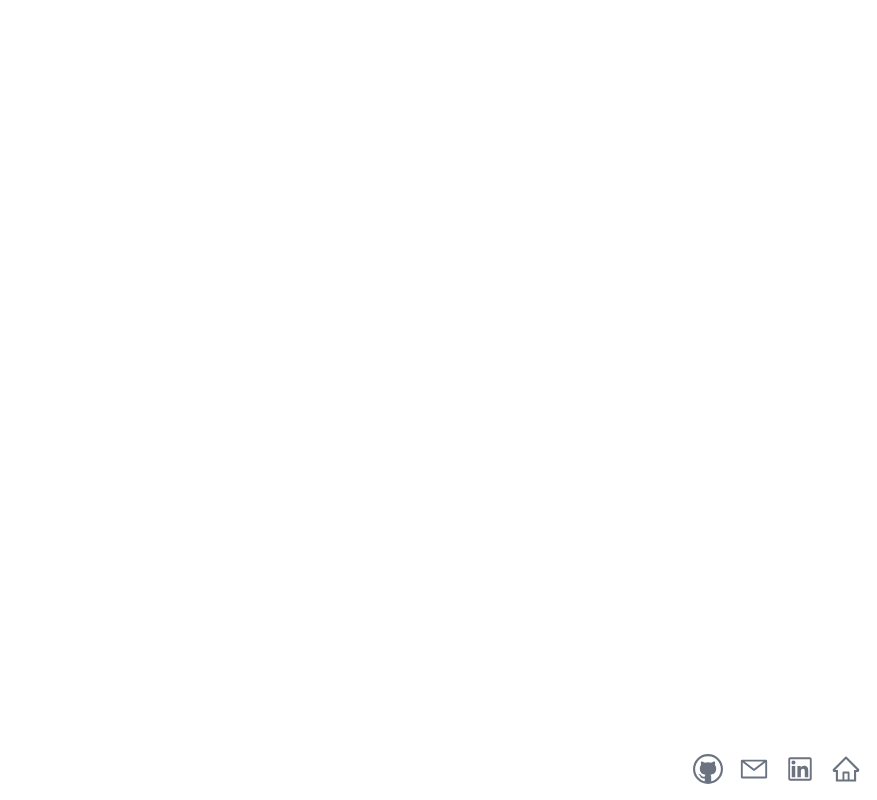
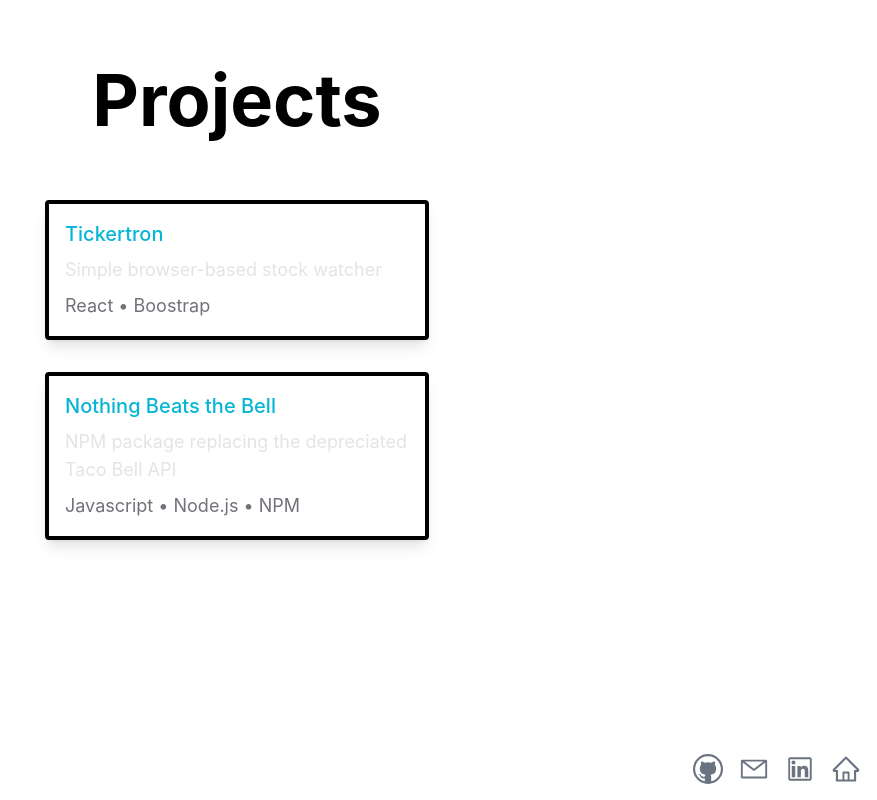
Before and after one commit to jhiney/personal-website, a Next.js app: page /projects in a window 1280 px wide. Shown: the whole page, without its empty margins (403-1280 px from the left). Built offline with nearby package versions, Linux system fonts and the light colour scheme.

Commit message:
projects page

```diff
--- a/components/card.js
+++ b/components/card.js
@@ -2,7 +2,7 @@
 export default function Card(props) {
 	return (
 		<Link href={props.link} passHref={true}>
-			<div className="shadow-lg max-w-sm rounded overflow-hidden border-4 border-black dark:border-zinc-400 dark:hover:shadow-cyan-400 ">
+			<div className="shadow-lg max-w-sm rounded overflow-hidden border-4 border-black dark:border-zinc-400 dark:hover:shadow-cyan-400/75 ">
 				<div className="px-6 py-4">
 					{!props.cardTitle ? (
 						""
--- /dev/null
+++ b/components/projectCard.js
@@ -0,0 +1,12 @@
+import Link from "next/link";
+export default function ProjectCard(props) {
+	return (
+		<Link href={props.link} passHref={true}>
+			<div className="p-4 shadow-lg max-w-sm rounded overflow-hidden border-4 border-black dark:border-zinc-400 dark:hover:shadow-cyan-400/75  ">
+				<dt className="text-xl font-medium text-cyan-500">{props.projectTitle}</dt>
+				<dd className="mt-2 text-lg text-zinc-200">{props.projectDescription}</dd>
+				<dd className="mt-2 text-lg text-zinc-500">{props.projectTools}</dd>
+			</div>
+		</Link>
+	);
+}
--- a/pages/index.js
+++ b/pages/index.js
@@ -16,7 +16,7 @@
 					Financial systems & database analyst, self-taught programmer.
 				</p>
 				<div className="grid lg:grid-cols-3 gap-6 pt-6 sm:grid-cols-1 md:grid-cols-2">
-					<Card cardTitle="About Me" cardDescription="A little about myself" link="/about" />
+					<Card cardTitle="About Me" cardDescription="A little about myself." link="/about" />
 					<Card
 						cardTitle="Projects"
 						cardDescription="Some things that I have worked on."
--- a/pages/projects.js
+++ b/pages/projects.js
@@ -1,4 +1,5 @@
 import Head from "next/head";
+import ProjectCard from "../components/projectCard";
 
 export default function Projects() {
 	return (
@@ -8,7 +9,23 @@
 				<meta name="description" content="Projects" />
 				<link rel="icon" href="/favicon.ico" />
 			</Head>
-			<div className="min-h-screen flex flex-1 flex-col justify-center items-center p-8"></div>
+			<div className="min-h-screen flex flex-1 flex-col items-center pt-16">
+				<h1 className="font-bold text-7xl text-center pb-8">Projects</h1>
+				<div className="grid grid-cols-1 pt-8 gap-y-8">
+					<ProjectCard
+						projectTitle="Tickertron"
+						link="https://jhiney.github.io/tickertron/"
+						projectDescription="Simple browser-based stock watcher"
+						projectTools="React &bull; Boostrap"
+					/>
+					<ProjectCard
+						projectTitle="Nothing Beats the Bell"
+						link="https://www.npmjs.com/package/nothing-beats-the-bell"
+						projectDescription="NPM package replacing the depreciated Taco Bell API"
+						projectTools="Javascript &bull; Node.js &bull; NPM"
+					/>
+				</div>
+			</div>
 		</div>
 	);
 }
```
